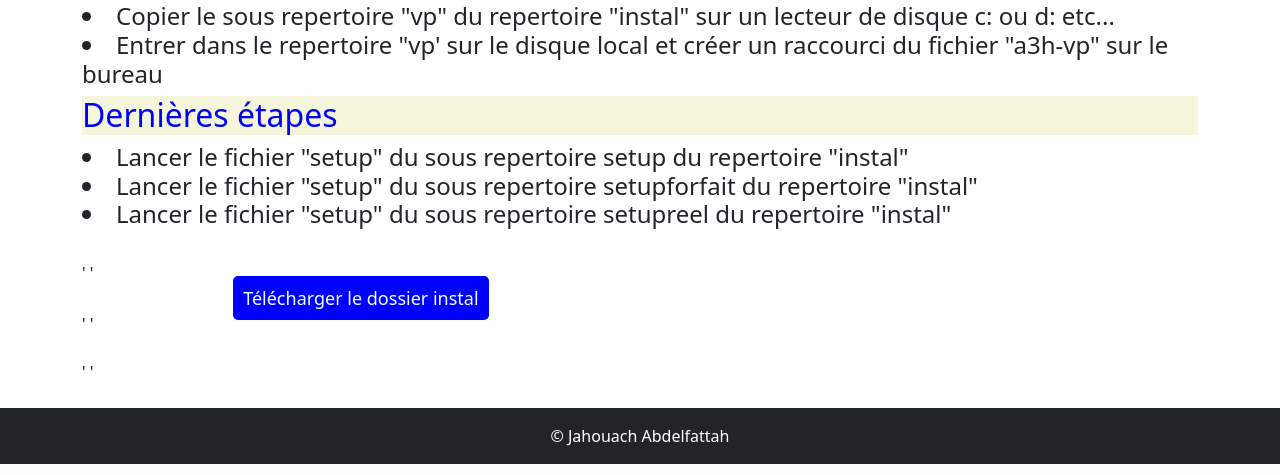
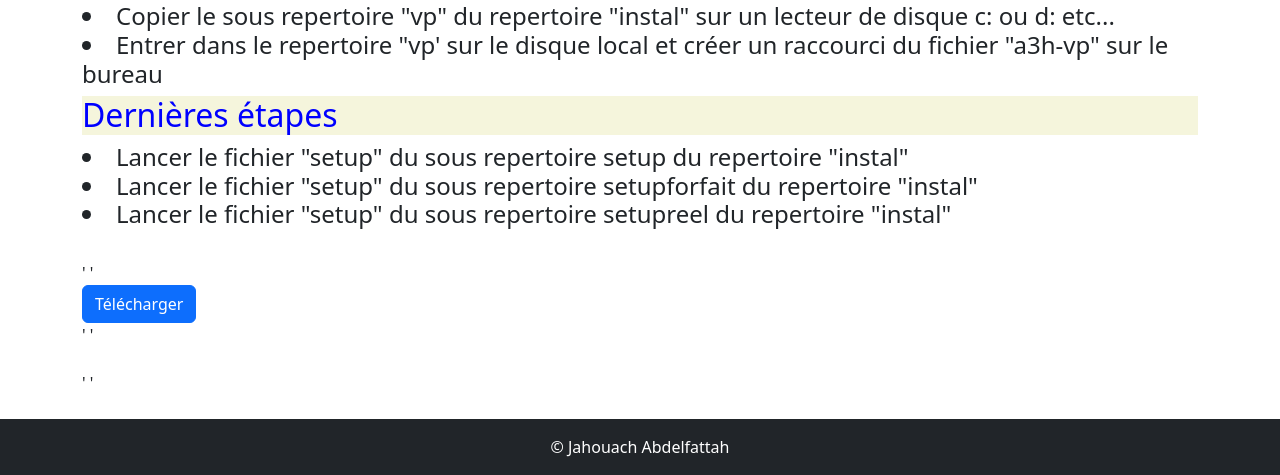
Before and after one commit to abdeljah7-png/pageweb, a Django app: page /description/ in a window 1280 px wide. Shown: the part 462-937 px from the top of the page. Run offline with Django 3.2, Linux system fonts and the light colour scheme.

Commit message:
mise a jour pageweb

```diff
--- a/monsite/templates/description.html
+++ b/monsite/templates/description.html
@@ -34,11 +34,7 @@
 </h4>
 
 <br>  '        '          </br>
-
-<a href="{% url 'download_dossier' %}"
-   style="background-color: blue;margin-left: 4cm ;;  color: azure; font-size: large; padding: 10px; text-decoration: none; border-radius: 5px;">
-   Télécharger le dossier instal
-</a>
+<a href="/static/INSTAL.zip" class="btn btn-primary">Télécharger</a>
 <br>  '        '          </br>
 <br>  '        '          </br>
 {% endblock %}
--- a/monsite/views.py
+++ b/monsite/views.py
@@ -2,7 +2,7 @@ from django.shortcuts import render
 from django.http import FileResponse, Http404
 from django.conf import settings
 import os
-
+from django.http import FileResponse, Http404, HttpResponse
 def home(request):
     return render(request, 'home.html')
 
@@ -12,10 +12,10 @@ def description(request):
 def utilisation(request):
     return render(request, 'utilisation.html')
 
+def download_dossier(request):
+    file_path = os.path.join(settings.MEDIA_ROOT, 'downloads', 'INSTAL.zip')
 
-def download_dossier(request):
-    file_path = os.path.join(settings.MEDIA_ROOT, 'downloads/INSTAL.zip')
     if os.path.exists(file_path):
         return FileResponse(open(file_path, 'rb'), as_attachment=True, filename='INSTAL.zip')
     else:
-        return HttpResponse("Le fichier ZIP n'a pas été trouvé sur le serveur.", status=404)
+        return HttpResponse("Fichier introuvable", status=404)
```
Also changed, not shown: 1 other file.
